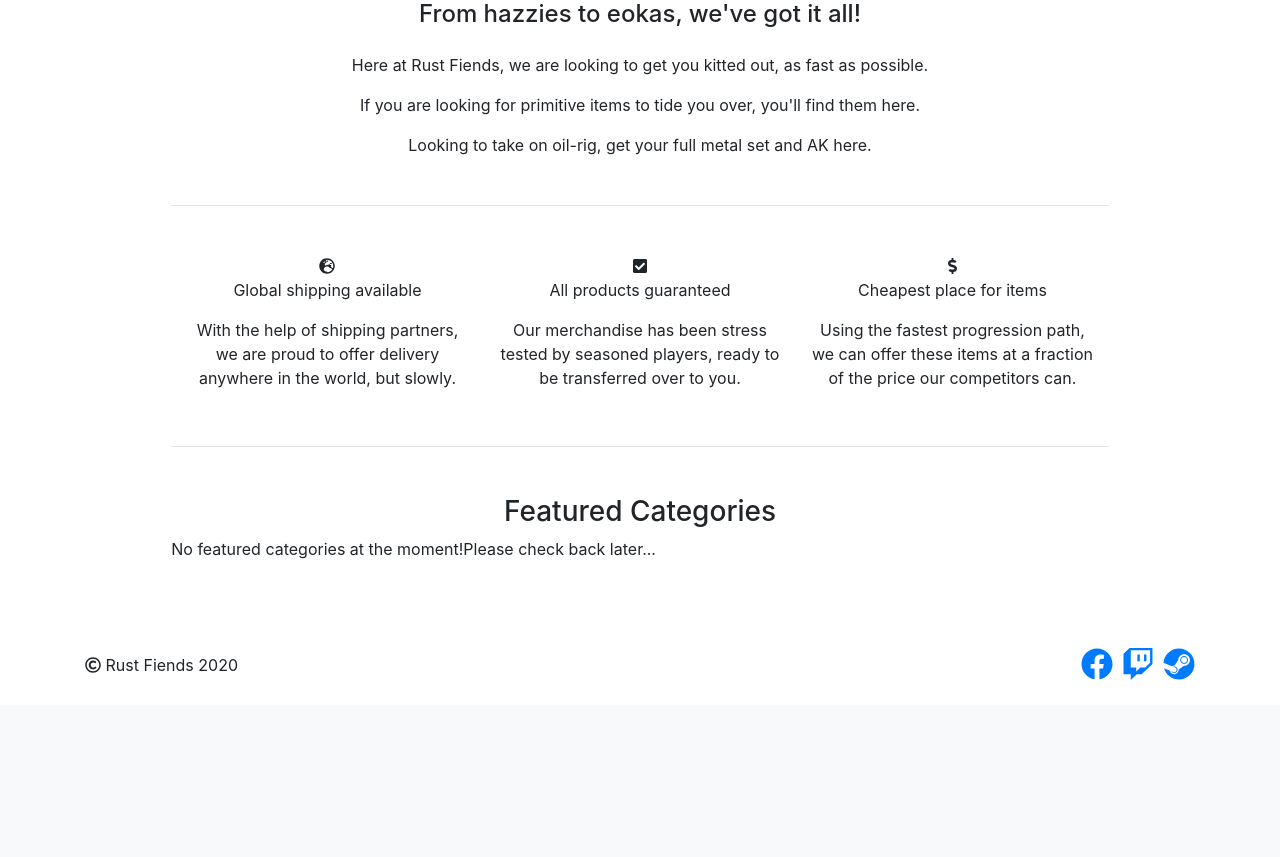
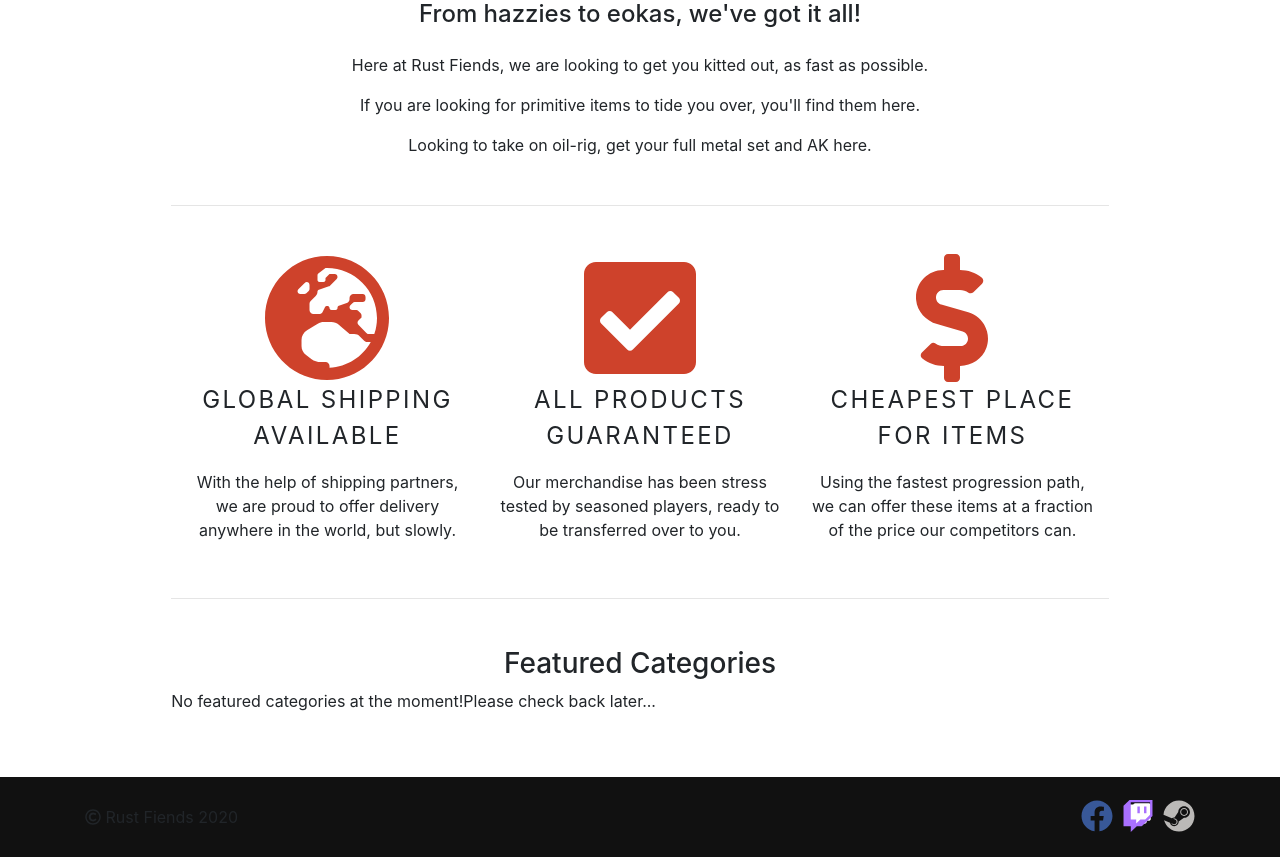
Before and after one commit to Prejudice182/prej-milestone-four, a Django app: page / in a window 1280 px wide. Shown: the part 691-1548 px from the top of the page. Before the commit the page ends 1371 px from the top, so only its background shows below. Run offline with Django 3.2, Linux system fonts and the light colour scheme; data that the repository does not hold is empty; some libraries are stand-ins or nearby versions.

Commit message:
Refactor FA icons

```diff
--- a/pages/templates/pages/home.html
+++ b/pages/templates/pages/home.html
@@ -14,18 +14,18 @@
     <hr class="w-75 mx-auto my-5">
     <div class="row w-75 mx-auto">
         <div class="col-12 col-md-4 mb-4">
-            <i class="fas fa-globe-europe"></i>
-            <p>Global shipping available</p>
+            <i class="fas fa-globe-europe fa-8x"></i>
+            <p class="icon-heading">Global shipping available</p>
             <p>With the help of shipping partners, we are proud to offer delivery anywhere in the world, but slowly.</p>
         </div>
         <div class="col-12 col-md-4 mb-4">
-            <i class="fas fa-check-square"></i>
-            <p>All products guaranteed</p>
+            <i class="fas fa-check-square fa-8x"></i>
+            <p class="icon-heading">All products guaranteed</p>
             <p>Our merchandise has been stress tested by seasoned players, ready to be transferred over to you.</p>
         </div>
         <div class="col-12 col-md-4 mb-4">
-            <i class="fas fa-dollar-sign"></i>
-            <p>Cheapest place for items</p>
+            <i class="fas fa-dollar-sign fa-8x"></i>
+            <p class="icon-heading">Cheapest place for items</p>
             <p>Using the fastest progression path, we can offer these items at a fraction of the price our competitors can.</p>
         </div>
     </div>
--- a/static/css/style.css
+++ b/static/css/style.css
@@ -4,16 +4,35 @@
     height: 66vh;
 }
 
-.fas {
+.fa-8x {
     color: #ce422b;
-    font-size: 8rem;
     text-shadow: 0px 0px 5px rgba(0,0,0,0.75);
 }
 
-.fas + p {
+.icon-heading {
     font-size: 1.5em;
     letter-spacing: 0.1em;
     text-transform: uppercase;
+}
+
+footer {
+    background-color: #111111;
+}
+
+.fa-facebook {
+    color: #385898;
+}
+
+.fa-twitch {
+    color: #a970ff;
+}
+
+.fa-steam {
+    color: #bbb9b7;
+}
+
+a:hover {
+    text-decoration: none;
 }
 
 @media screen and (max-width: 800px), screen and (max-height: 1400px) {
```
